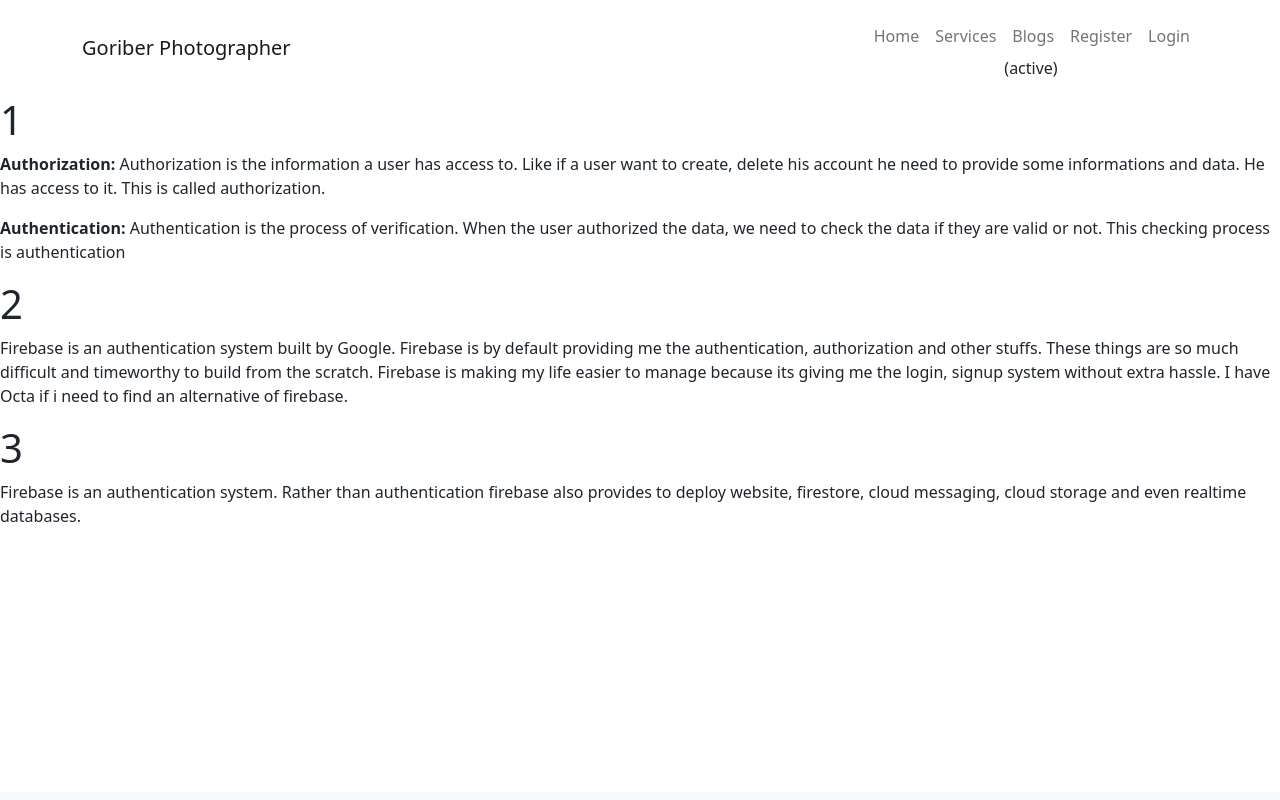
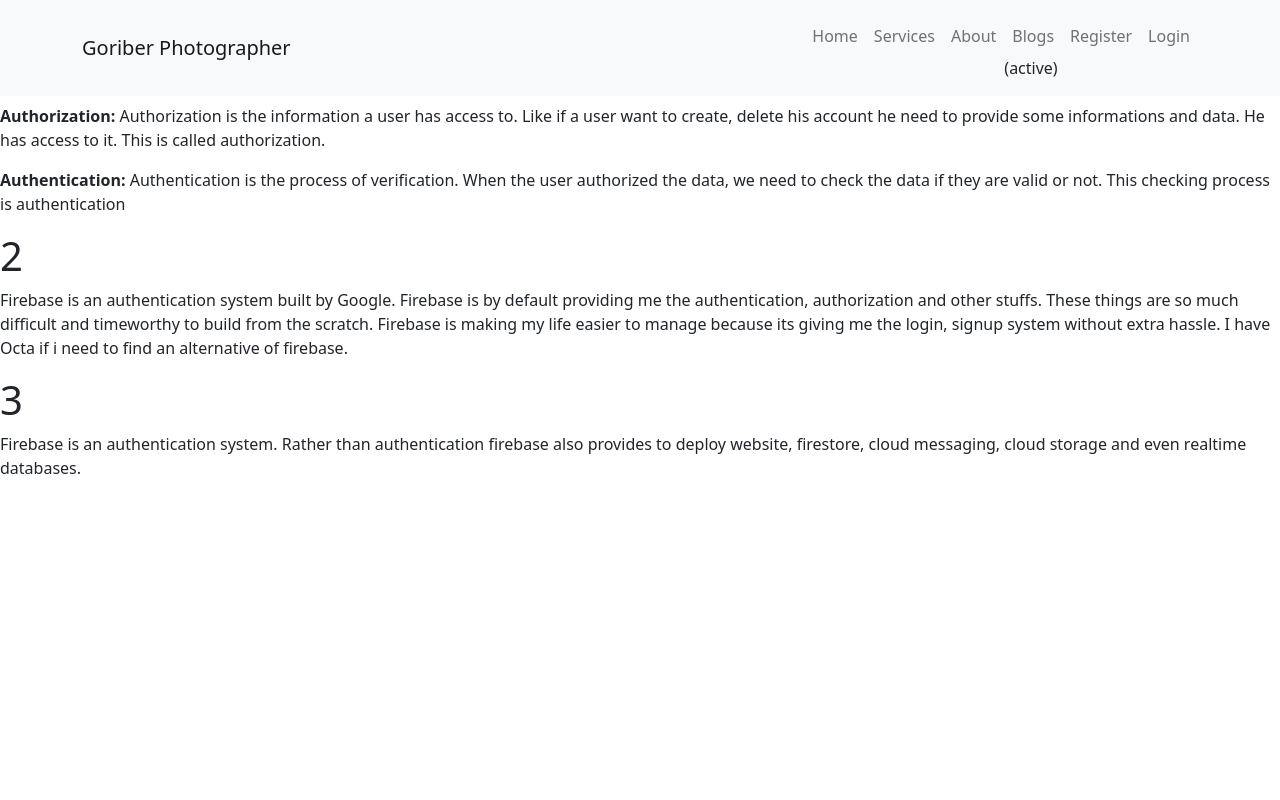
Before and after one commit to tanimpersonal/yeasmin-rao, a React (Create React App) app: page /blogs in a window 1280 px wide. Shown: the top 800 px of the page. Built offline with nearby package versions, Linux system fonts and the light colour scheme; no server answers.

Commit message:
404 added

```diff
--- a/src/App.js
+++ b/src/App.js
@@ -9,6 +9,8 @@ import Login from "./Components/Login/Login";
 import ProtectedRoute from "./Components/ProtectedRoute/ProtectedRoute";
 import Checkout from "./Components/Checkout/Checkout";
 import Blogs from "./Components/Blogs/Blogs";
+import About from "./Components/About/About";
+import NotFound from "./Components/NotFound/NotFound";
 function App() {
   return (
     <div className="app">
@@ -18,6 +20,8 @@ function App() {
         <Route path="/register" element={<Register></Register>}></Route>
         <Route path="/login" element={<Login></Login>}></Route>
         <Route path="/blogs" element={<Blogs></Blogs>}></Route>
+        <Route path="/about" element={<About></About>}></Route>
+        <Route path="*" element={<NotFound></NotFound>}></Route>
 
         <Route
           path="/checkout"
--- /dev/null
+++ b/src/Components/About/About.js
@@ -0,0 +1,7 @@
+import React from "react";
+
+const About = () => {
+  return <div>I'm about</div>;
+};
+
+export default About;
--- a/src/Components/Blogs/Blogs.js
+++ b/src/Components/Blogs/Blogs.js
@@ -2,7 +2,7 @@ import React from "react";
 
 const Blogs = () => {
   return (
-    <div>
+    <div className="my-5">
       <div className="first">
         <h1>1</h1>
         <p>
--- a/src/Components/Header/Header.js
+++ b/src/Components/Header/Header.js
@@ -15,8 +15,7 @@ const Header = () => {
   };
   console.log(user);
   return (
-    <div className="header">
-      <Navbar bg="none" expand="lg">
+    <Navbar bg="light" expand="lg" fixed="top">
       <Container>
         <div className="brand">
           <Navbar.Brand href="#home">Goriber Photographer</Navbar.Brand>
@@ -34,6 +33,13 @@ const Header = () => {
                 to="/services"
               >
                 Services
+              </Nav.Link>
+              <Nav.Link
+                className="text-decoration-none"
+                as={CustomLink}
+                to="/about"
+              >
+                About
               </Nav.Link>
               <Nav.Link
                 className="text-decoration-none"
@@ -71,7 +77,6 @@ const Header = () => {
         </div>
       </Container>
     </Navbar>
-    </div>
   );
 };
 
--- /dev/null
+++ b/src/Components/NotFound/NotFound.js
@@ -0,0 +1,11 @@
+import React from "react";
+import nofound from "../../images/404.jpeg";
+const NotFound = () => {
+  return (
+    <div className="my-5 w-100">
+      <img className="w-100" src={nofound} alt="" />
+    </div>
+  );
+};
+
+export default NotFound;
```
Also changed, not shown: src/Components/About/About.css (added), src/images/404.jpeg (added). Lines whose indentation alone changed are shown as unchanged.
